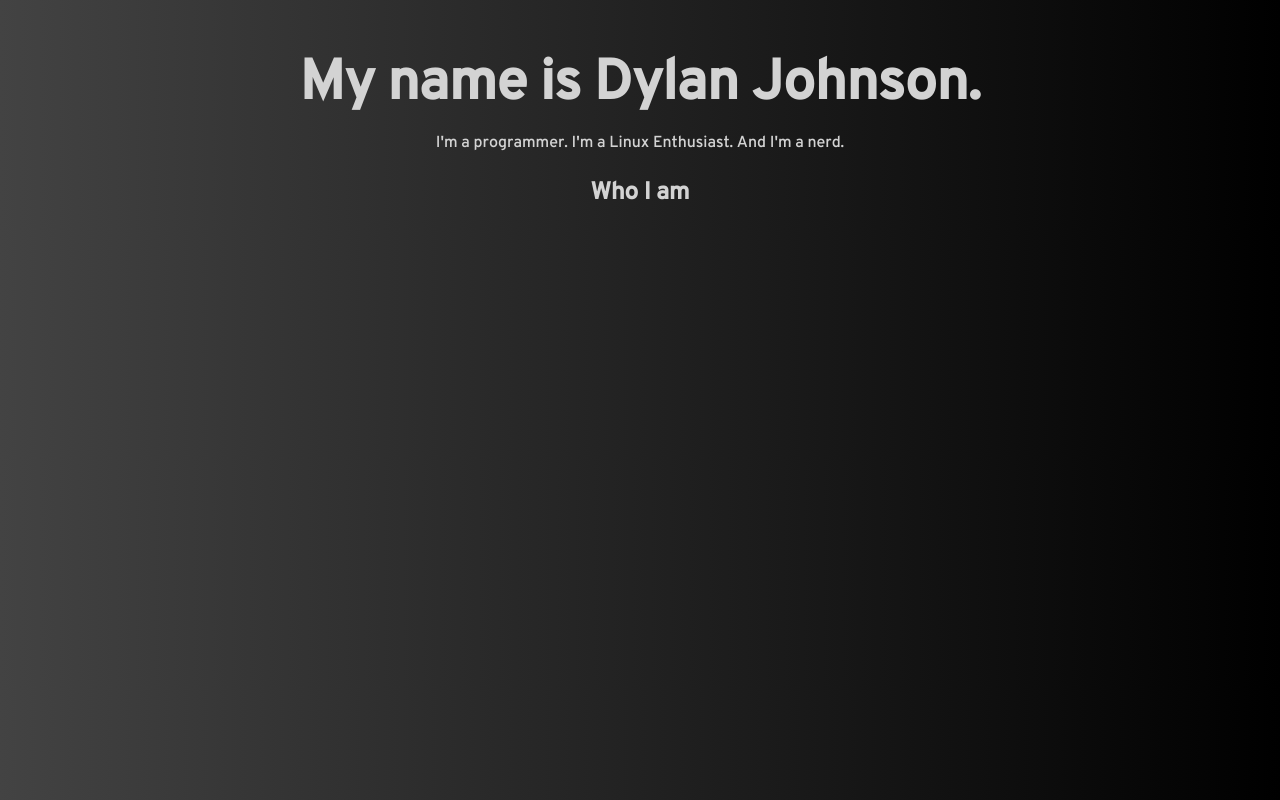
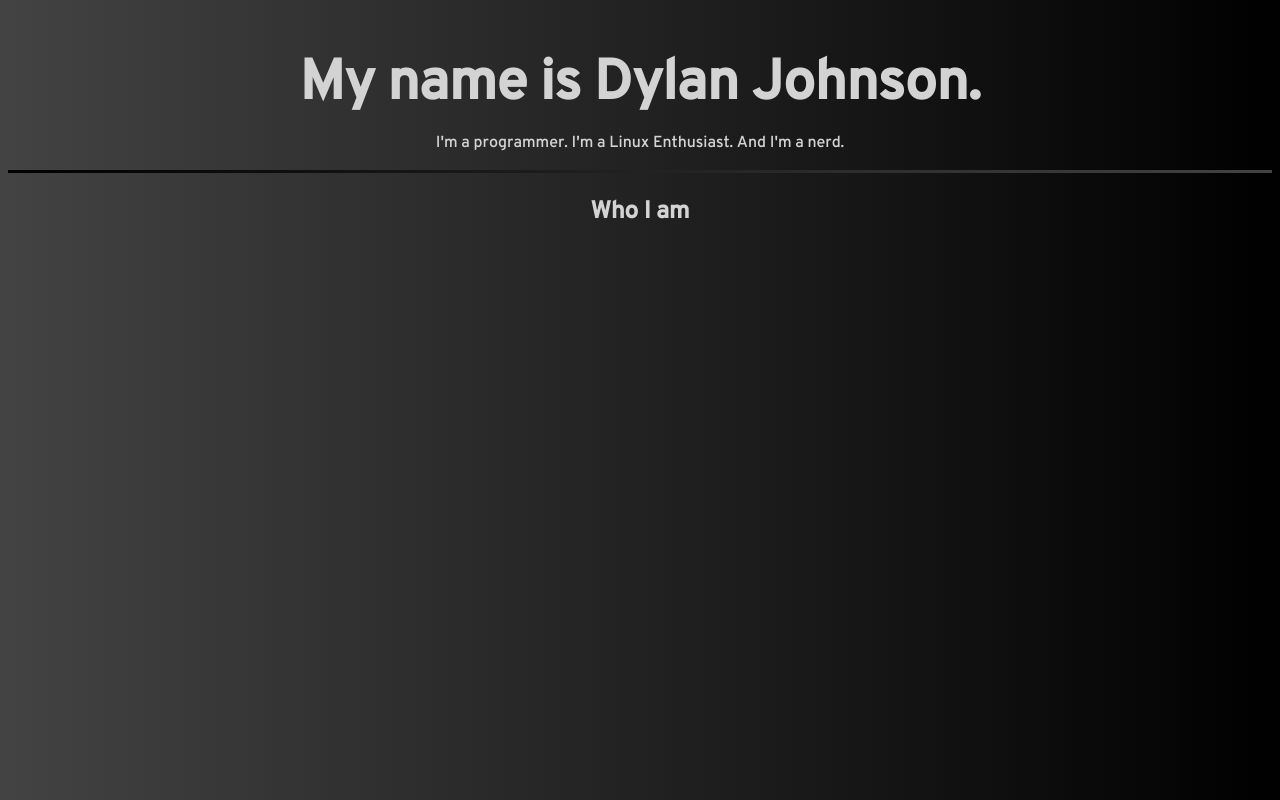
Before and after one commit to TheDJ42/thedj42web, a plain HTML site: page index.html in a window 1280 px wide. Drawn offline with Linux system fonts and the light colour scheme; files whose address does not match are found by name.

Commit message:
This continues work on adding stuff

```diff
--- a/stylesheet.css
+++ b/stylesheet.css
@@ -24,7 +24,11 @@ h2{
 }
 
 .header{
-	border-bottom: 10px, solid, transparent;
+	border-bottom-style: solid;
+	-moz-border-image: -moz-linear-gradient(left, #000000 0%, #434343 100%);
+	-webkit-border-image: -webkit-linear-gradient(left, #000000 0%, #434343 100%);
+	 border-image: linear-gradient(to right, #000000 0%, #434343 100%);
+	 border-image-slice: 1;
 }
 .header h1{
 	margin-bottom: 5px;
```
Also changed, not shown: 2 other files.
